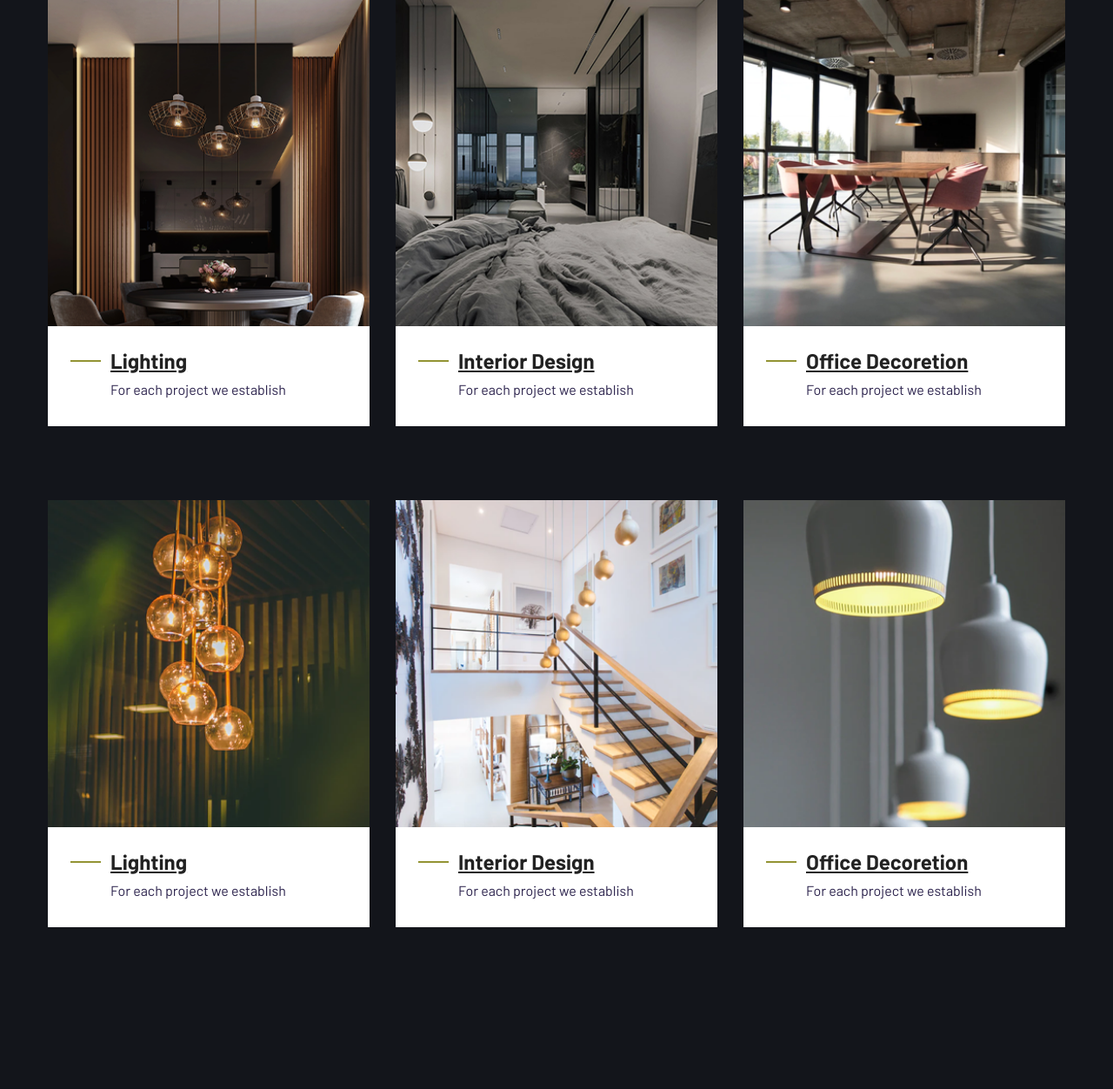
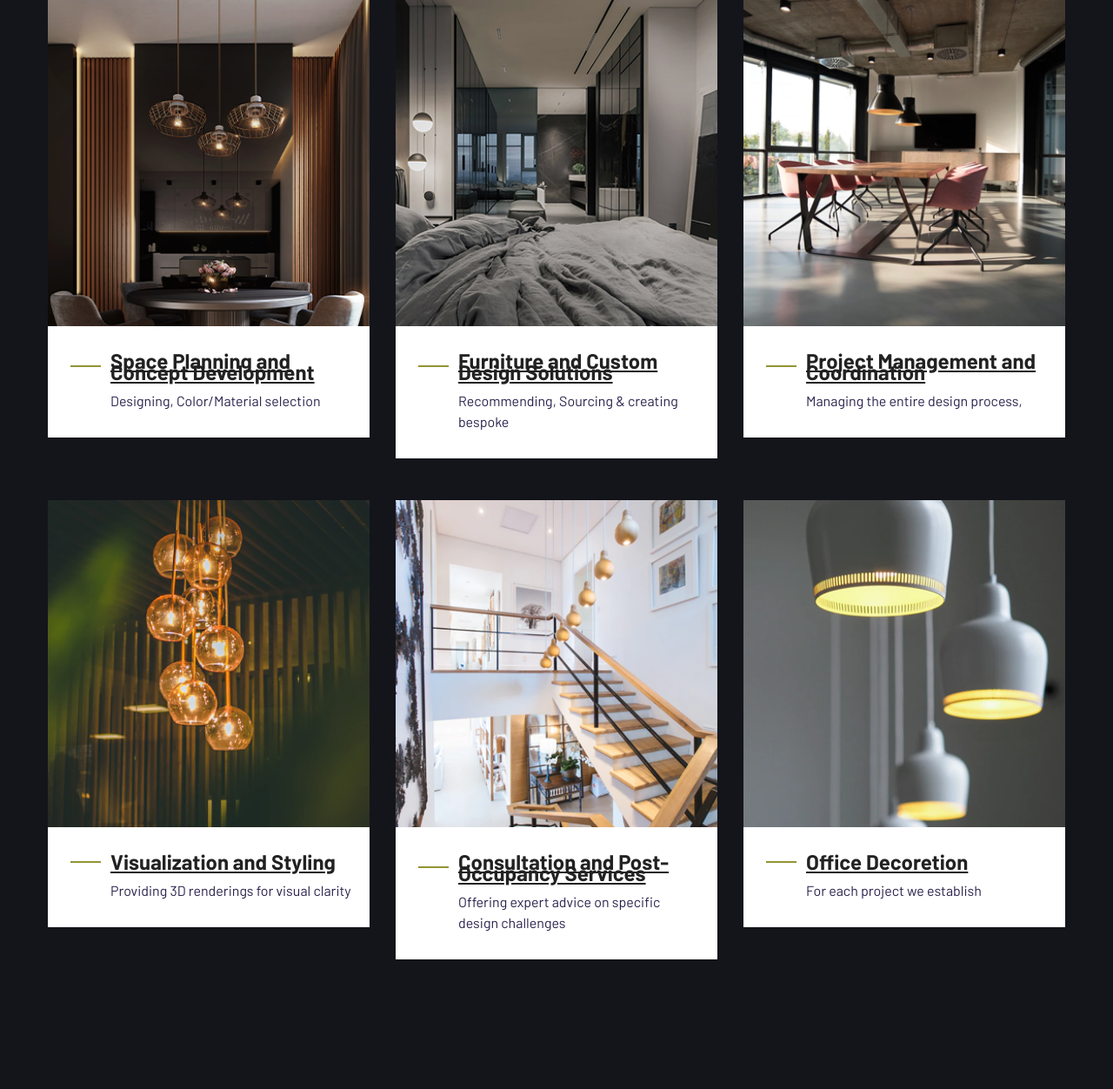
Before and after one commit to sos-robin/Mzuri-Spaces, a Django app: page /service/ in a window 1280 px wide. Shown: the part 876-2128 px from the top of the page at 87% size. Run offline with Django 5.2, Linux system fonts and the light colour scheme; some libraries are stand-ins or nearby versions; some web fonts are replaced.

Commit message:
added items

```diff
--- a/Mzuri/templates/Mzuri/footer.html
+++ b/Mzuri/templates/Mzuri/footer.html
@@ -64,7 +64,7 @@
                         <!-- Footer Social -->
                         <div class="footer-social f-right">
                             <span>Follow Us</span>
-                            <a href="https://x.com/MzuriSpaces?t=MjWdJEvUghR_KzwZG4sOKg&s=09" target="_blank"><i class="fab fa-x-twitter"></i>
+                            <a href="https://x.com/MzuriSpaces?t=MjWdJEvUghR_KzwZG4sOKg&s=09" target="_blank"><i class="fab fa-twitter"></i>
                             </a>
                             <a href="https://web.facebook.com/profile.php?id=100083148791660&mibextid=LQQJ4d&_rdc=1&_rdr" target="_blank"><i class="fab fa-facebook-f"></i></a>
                             <a href="https://www.tiktok.com/@mzuri_spaces?_t=8ob57MXFHJG&_r=1" target="_blank"><i class="fab fa-tiktok"></i>
--- a/Mzuri/templates/Mzuri/index.html
+++ b/Mzuri/templates/Mzuri/index.html
@@ -41,7 +41,7 @@
                         <div class="col-xl-6 col-lg-6">
                             <div class="hero__caption">
                                 <span data-animation="fadeInLeft" data-delay=".4s">Welcome to Mzuri Spaces</span>
-                                <h1 data-animation="fadeInLeft" data-delay=".6s">Modern Interior & Design</h1>
+                                <h1 data-animation="fadeInLeft" data-delay=".6s">Nzuri na Tulivu</h1>
                             </div>
                         </div>
                     </div>
--- a/Mzuri/templates/Mzuri/services.html
+++ b/Mzuri/templates/Mzuri/services.html
@@ -49,9 +49,9 @@
                                 <img src="{% static 'img/gallery/services1.png' %}" alt="">
                              </div>
                              <div class="services-caption">
-                                <h3><a href="services.html">Lighting</a></h3>
-                                <p class="pera1">For each project we establish </p>
-                                <p class="pera2">For each project we establish relationships with partners who we know will help us. </p>
+                                <h3><a href="services.html">Space Planning and Concept Development</a></h3>
+                                <p class="pera1">Designing, Color/Material selection</p>
+                                <p class="pera2">Designing, Color/Material selection and optimizing space layouts tailored to the client's needs.</p>
                             </div>
                         </div>
                     </div>
@@ -61,9 +61,9 @@
                                 <img src="{% static 'img/gallery/services2.png' %}" alt="">
                              </div>
                              <div class="services-caption">
-                                <h3><a href="services.html">Interior Design</a></h3>
-                                <p class="pera1">For each project we establish </p>
-                                <p class="pera2">For each project we establish relationships with partners who we know will help us. </p>
+                                <h3><a href="services.html">Furniture and Custom Design Solutions</a></h3>
+                                <p class="pera1">Recommending, Sourcing & creating bespoke</p>
+                                <p class="pera2">Recommending, Sourcing & creating bespoke furniture and built in elements that align with the design and space requirements. </p>
                             </div>
                         </div>
                     </div>
@@ -73,9 +73,9 @@
                                 <img src="{% static 'img/gallery/services3.png' %}" alt="">
                              </div>
                              <div class="services-caption">
-                                <h3><a href="services.html">Office Decoretion</a></h3>
-                                <p class="pera1">For each project we establish </p>
-                                <p class="pera2">For each project we establish relationships with partners who we know will help us. </p>
+                                <h3><a href="services.html">Project Management and Coordination</a></h3>
+                                <p class="pera1">Managing the entire design process, </p>
+                                <p class="pera2">Managing the entire design process, including project oversight, vendor coordination, budget planning, and timely execution to ensure a smooth project flow. </p>
                             </div>
                         </div>
                     </div>
@@ -85,9 +85,9 @@
                                 <img src="{% static 'img/gallery/services4.png' %}" alt="">
                              </div>
                              <div class="services-caption">
-                               <h3><a href="services.html">Lighting</a></h3>
-                                <p class="pera1">For each project we establish </p>
-                                <p class="pera2">For each project we establish relationships with partners who we know will help us. </p>
+                               <h3><a href="services.html">Visualization and Styling</a></h3>
+                                <p class="pera1">Providing 3D renderings for visual clarity </p>
+                                <p class="pera2">Providing 3D renderings for visual clarity, along with installation and styling services to bring the design concept to life.</p>
                             </div>
                         </div>
                     </div>
@@ -97,9 +97,9 @@
                                 <img src="{% static 'img/gallery/services5.png' %}" alt="">
                              </div>
                              <div class="services-caption">
-                                 <h3><a href="services.html">Interior Design</a></h3>
-                                <p class="pera1">For each project we establish </p>
-                                <p class="pera2">For each project we establish relationships with partners who we know will help us. </p>
+                                 <h3><a href="services.html">Consultation and Post-Occupancy Services</a></h3>
+                                <p class="pera1">Offering expert advice on specific design challenges</p>
+                                <p class="pera2">Offering expert advice on specific design challenges, renovation planning, and conducting post-occupancy evaluations to ensure client satisfaction and address any post-installation concerns. </p>
                             </div>
                         </div>
                     </div>
```
